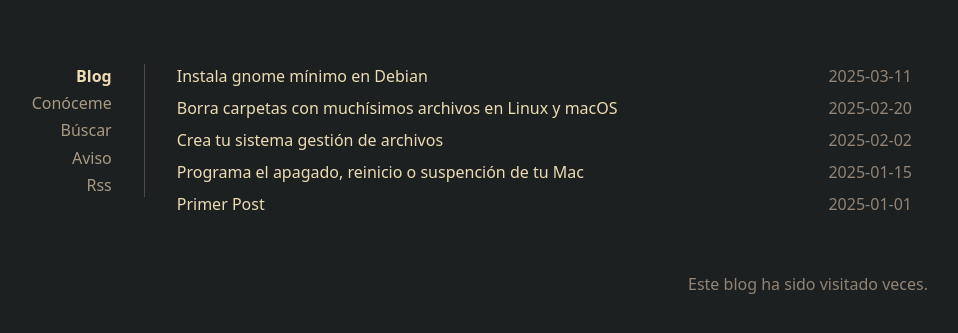
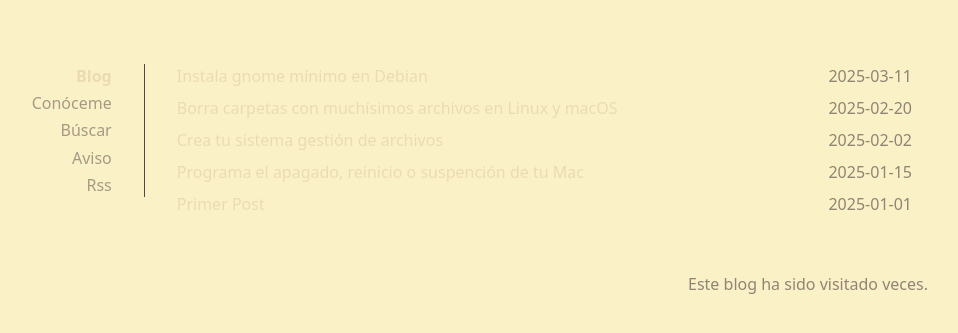
Before and after one commit to andriuzha/andriuzha.github.io, a Jekyll site: the page built from index.html, in a window 1280 px wide. Shown: the top 333 px of the page, without its empty margins (176-1134 px from the left). Built offline with Jekyll 4.4.1, drawn with Linux system fonts in a browser that asks for light colours; comment, search, counter and statistics services are not loaded.

Commit message:
Update _main.scss

```diff
--- a/_sass/_main.scss
+++ b/_sass/_main.scss
@@ -1,5 +1,5 @@
 // ===== Paleta Gruvbox (dark, hard contrast) =====
-$bg0-h:        #1d2021; // fondo principal (casi negro marrón)
+$bg0-h:        #fbf1c7; // fondo principal (casi negro marrón)
 $bg1:          #3c3836; // bloques de código / superficie
 $fg:           #ebdbb2; // texto crema suave
 $fg-dim:       #a89984; // enlaces y texto secundario
```
